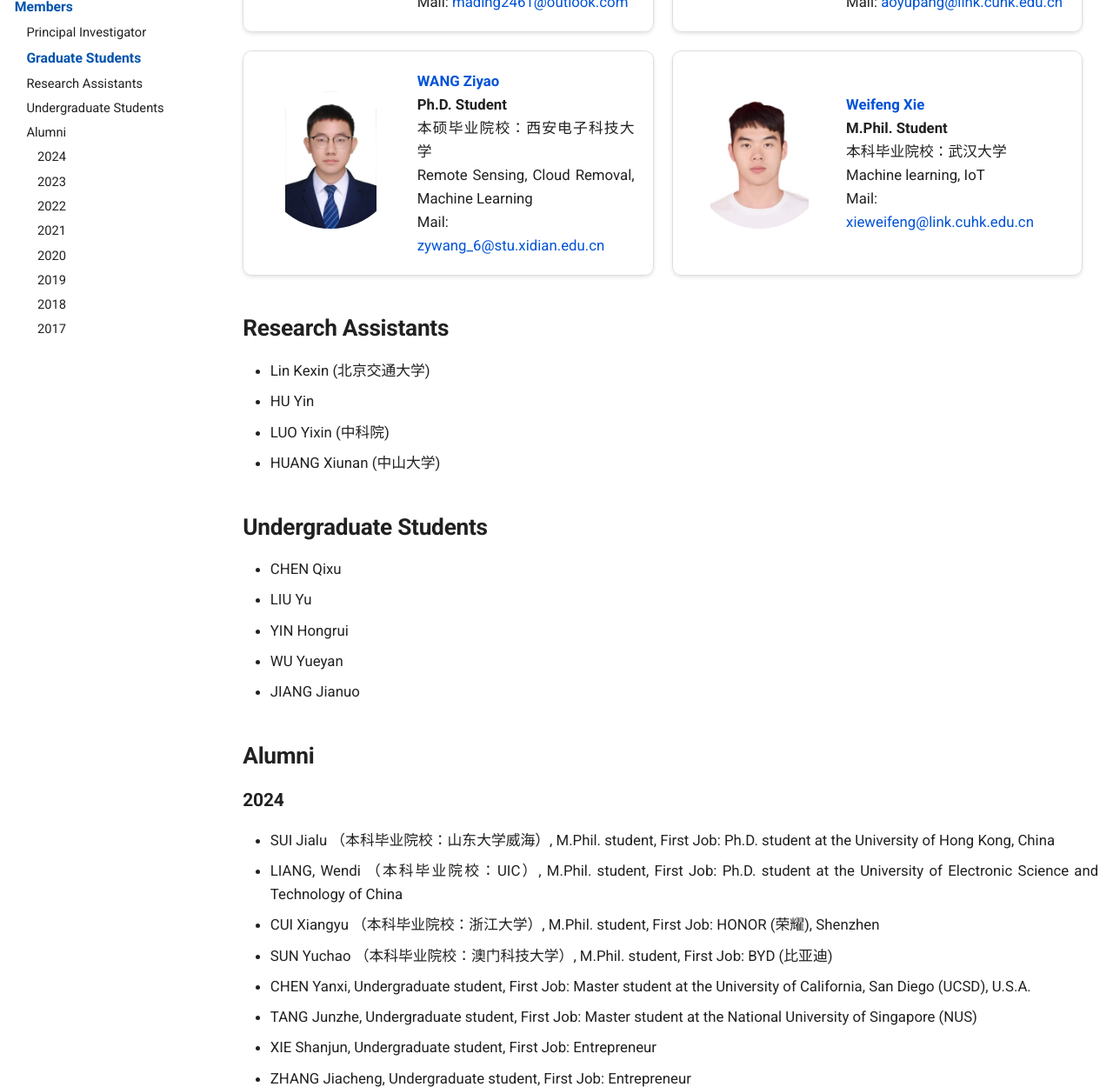
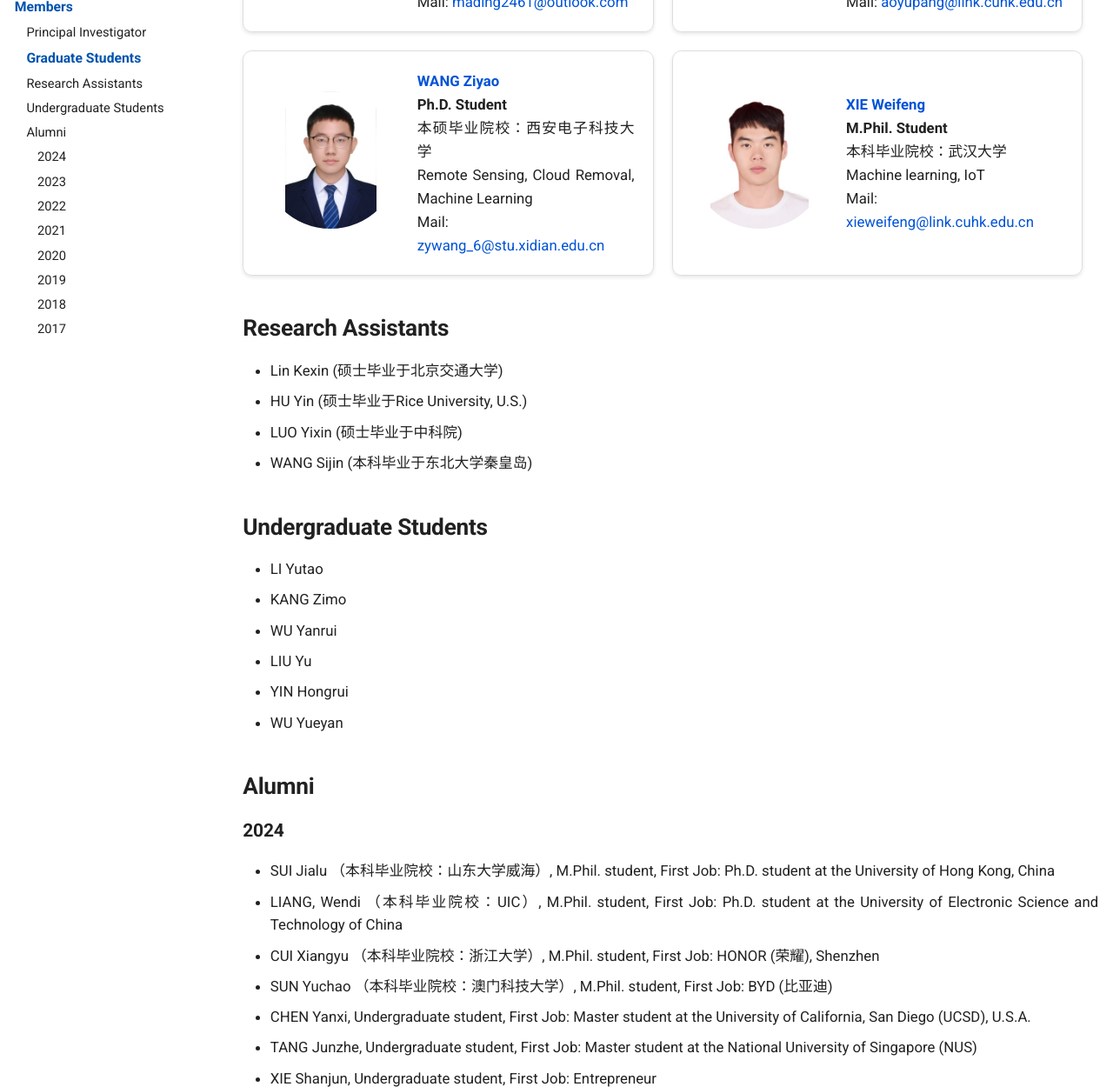
Before and after one commit to Traffic-Alpha/Sensing-Communication4Smart-City, an MkDocs documentation site: the page built from docs/members.md, in a window 1280 px wide and 1400 px high, scrolled down 1224 px, cut to the strip 150-1400 px from the top of the window. Shown: the whole strip at 87% size. Built offline with MkDocs 1.6.1 and Material for MkDocs 9.7.7, drawn with Linux system fonts in a browser that asks for light colours.

Commit message:
Updated member infom. 8/26

```diff
--- a/docs/members.md
+++ b/docs/members.md
@@ -107,7 +107,7 @@
             <img src="../assets/images/members/XieWeiFeng.jpg" alt="Profile Picture" style="width: 150px; height: 150px; border-radius: 50%; object-fit: contain; margin-right: 20px;">
         </div>
         <div>
-            <div style="font-weight: bold;"><a href="" target="_self">Weifeng Xie</a></div>
+            <div style="font-weight: bold;"><a href="" target="_self">XIE Weifeng</a></div>
             <div style="font-weight: bold;">M.Phil. Student</div>
             <div> 本科毕业院校：武汉大学</div>
             <div>Machine learning, IoT</div>
@@ -117,17 +117,18 @@
 </div>
 
 ## **Research Assistants**
-- Lin Kexin (北京交通大学)
-- HU Yin
-- LUO Yixin (中科院)
-- HUANG Xiunan (中山大学)
+- Lin Kexin (硕士毕业于北京交通大学)
+- HU Yin (硕士毕业于Rice University, U.S.)
+- LUO Yixin (硕士毕业于中科院)
+- WANG Sijin (本科毕业于东北大学秦皇岛)
 
 ## **Undergraduate Students**
-- CHEN Qixu
+- LI Yutao
+- KANG Zimo
+- WU Yanrui
 - LIU Yu
 - YIN Hongrui
 - WU Yueyan
-- JIANG Jianuo
 
 ## **Alumni**
 ### **2024**
```
Also changed, not shown: docs/index.md (+1 -0 lines).
